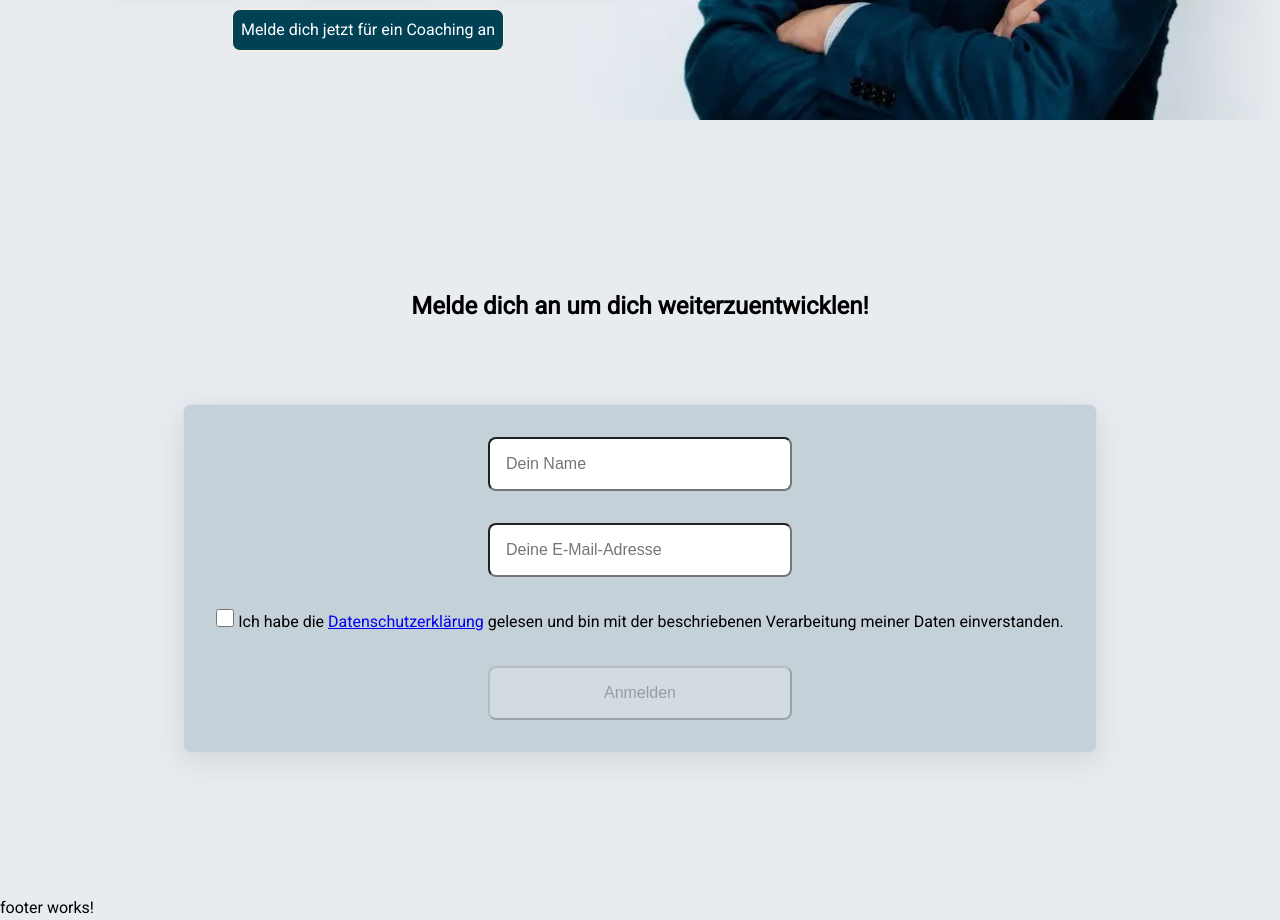
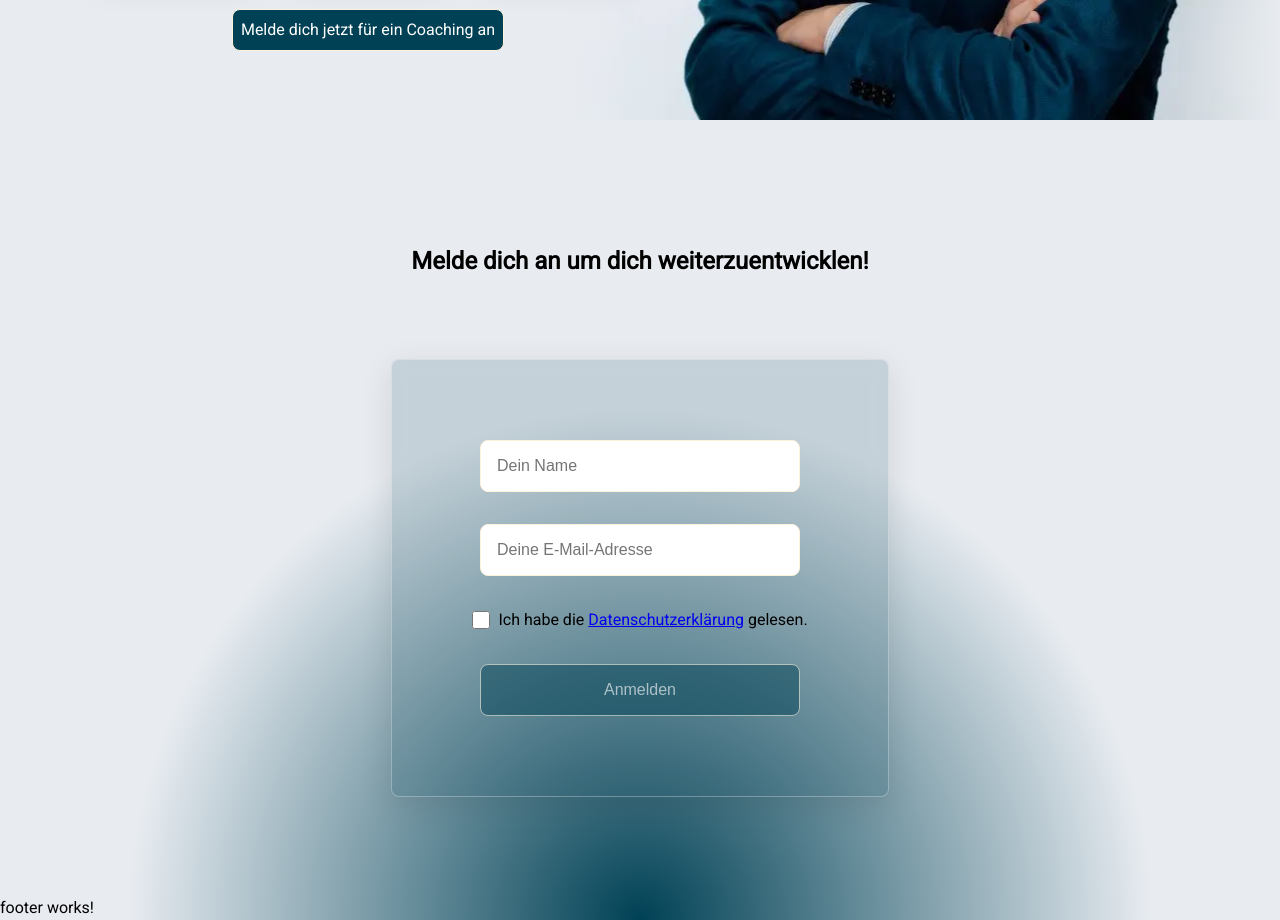
Before and after one commit to GDR1909/ap-fusionconsulting, an Angular app: page / in a window 1280 px wide. Shown: the part 680-1600 px from the top of the page. Built offline with nearby package versions, Linux system fonts and the light colour scheme.

Commit message:
styled the contact component

```diff
--- a/src/app/main-content/contact/contact-form/contact-form.component.html
+++ b/src/app/main-content/contact/contact-form/contact-form.component.html
@@ -14,7 +14,7 @@
         <input #check="ngModel" [(ngModel)]="contactData.privacyPolicy" type="checkbox" name="check"
             (change)="privacyPolicyAccepted($event)" required>
         <span>
-            Ich habe die <a routerLink="/privacy-policy" routerLinkActive="active">Datenschutzerklärung</a> gelesen und bin mit der beschriebenen Verarbeitung meiner Daten einverstanden.
+            Ich habe die <a routerLink="/privacy-policy" routerLinkActive="active">Datenschutzerklärung</a> gelesen.
         </span>
     </div>
     @if (!check.valid && check.touched) {
--- a/src/app/main-content/contact/contact-form/contact-form.component.scss
+++ b/src/app/main-content/contact/contact-form/contact-form.component.scss
@@ -10,21 +10,50 @@ form {
   box-shadow: 0 8px 32px rgba(0, 0, 0, 0.1);
   border-radius: 0.5rem;
   border: 1px solid rgba(255, 255, 255, 0.3);
-  padding: 2rem;
+  padding: 5rem;
 }
 
 input {
+  width: 20rem;
   padding: 1rem;
   border-radius: 0.5rem;
+  border: solid 1px #fef2dc;
   outline: none;
   font-size: 1rem;
-  width: 19rem;
 }
 
 .privacyPolicy {
+  display: flex;
+  justify-content: center;
+  align-items: center;
+  gap: 0.5rem;
+
   input {
     width: 18px;
     height: 18px;
     cursor: pointer;
   }
 }
+
+.submitButton {
+  color: white;
+  background-color: rgb(0, 65, 85);
+  cursor: pointer;
+  transition: all ease-in-out 250ms;
+
+  &:hover {
+    background-color: rgb(0, 135, 177);
+    transition: all ease-in-out 250ms;
+  }
+
+  &:disabled {
+    opacity: 0.5;
+    pointer-events: none;
+    cursor: default;
+  }
+}
+
+.warningText {
+  color: red;
+  margin-top: -1.5rem;
+}
--- a/src/app/main-content/contact/contact.component.scss
+++ b/src/app/main-content/contact/contact.component.scss
@@ -6,4 +6,10 @@ main {
   align-items: center;
   gap: 5rem;
   padding: 1rem;
+  background: radial-gradient(circle at bottom, #004155, #e8ecf1, #e8ecf1);
 }
+
+app-contact-form {
+  display: flex;
+  justify-content: center;
+}
```
Lines whose indentation alone changed are shown as unchanged.
